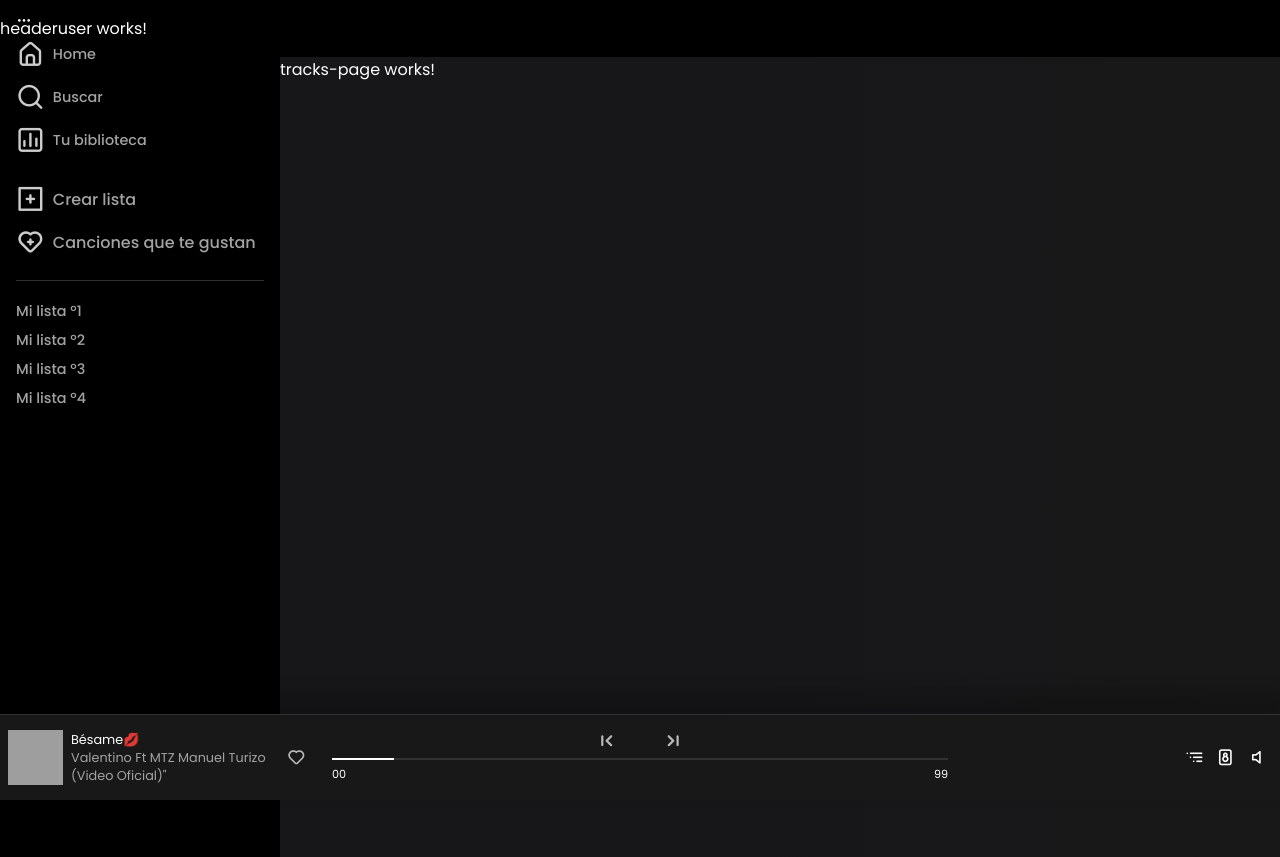
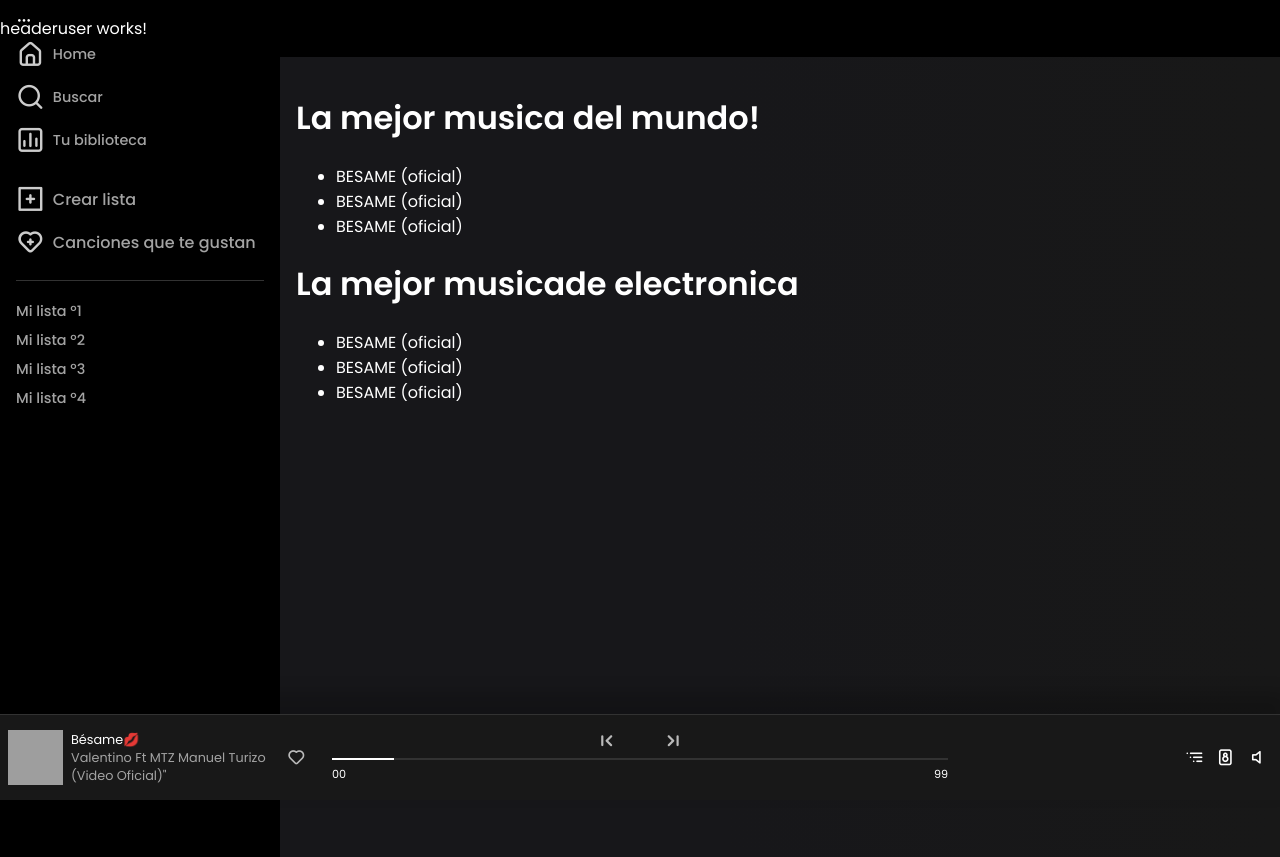
Before and after one commit to DJPORTILLO30/spotify-clon, an Angular app: page /tracks in a window 1280 px wide. Built offline with nearby package versions, Linux system fonts and the light colour scheme; grey boxes are pictures that could not be loaded.

Commit message:
Servicios

```diff
--- a/src/app/modules/tracks/pages/tracks-page/tracks-page.component.css
+++ b/src/app/modules/tracks/pages/tracks-page/tracks-page.component.css
@@ -0,0 +1,3 @@
+.tracks-page{
+    padding: 1rem;
+}
--- a/src/app/modules/tracks/pages/tracks-page/tracks-page.component.html
+++ b/src/app/modules/tracks/pages/tracks-page/tracks-page.component.html
@@ -1 +1,6 @@
-<p>tracks-page works!</p>
+<div class="tracks-page">
+    <!--Section TOP(small)-->
+    <app-section-generic [dataTracks]="mockTrackList" [mode]="'small'" [title]="'La mejor musica del mundo!'"></app-section-generic>
+    <!--Section medium(big)-->
+    <app-section-generic [dataTracks]="mockTrackList" [mode]="'big'" [title]="'La mejor musicade electronica'"></app-section-generic>
+</div>
--- a/src/app/modules/tracks/pages/tracks-page/tracks-page.component.ts
+++ b/src/app/modules/tracks/pages/tracks-page/tracks-page.component.ts
@@ -7,6 +7,15 @@
 })
 export class TracksPageComponent implements OnInit {
 
+  mockTrackList = [
+    {
+      name:'BESAME (oficial)'
+    }, {
+      name:'BESAME (oficial)'
+    }, {
+      name:'BESAME (oficial)'
+    }
+  ]
   constructor() { }
 
   ngOnInit(): void {
--- a/src/app/modules/tracks/tracks.module.ts
+++ b/src/app/modules/tracks/tracks.module.ts
@@ -3,6 +3,7 @@
 
 import { TracksRoutingModule } from './tracks-routing.module';
 import { TracksPageComponent } from './pages/tracks-page/tracks-page.component';
+import { SharedModule } from '@shared/shared.module';
 
 
 @NgModule({
@@ -11,7 +12,8 @@
   ],
   imports: [
     CommonModule,
-    TracksRoutingModule
+    TracksRoutingModule,
+    SharedModule
   ]
 })
 export class TracksModule { }
--- /dev/null
+++ b/src/app/shared/components/card-player/card-player.component.html
@@ -0,0 +1 @@
+<p>card-player works!</p>
--- /dev/null
+++ b/src/app/shared/components/card-player/card-player.component.ts
@@ -0,0 +1,15 @@
+import { Component, OnInit } from '@angular/core';
+
+@Component({
+  selector: 'app-card-player',
+  templateUrl: './card-player.component.html',
+  styleUrls: ['./card-player.component.css']
+})
+export class CardPlayerComponent implements OnInit {
+
+  constructor() { }
+
+  ngOnInit(): void {
+  }
+
+}
--- /dev/null
+++ b/src/app/shared/components/section-generic/section-generic.component.html
@@ -0,0 +1,11 @@
+<div class="section--generic">
+    <h1 class="section--generic__title">{{title}}</h1>
+
+    <div class="section--generic__player--zone">
+        <ul class="player--list" [ngClass]="{'card-small':mode === 'small','card-big':mode === 'big'}">
+            <li *ngFor="let player of dataTracks">
+                {{player.name}}
+            </li>
+        </ul>
+    </div>
+</div>
--- /dev/null
+++ b/src/app/shared/components/section-generic/section-generic.component.ts
@@ -0,0 +1,19 @@
+import { Component, OnInit , Input } from '@angular/core';
+
+@Component({
+  selector: 'app-section-generic',
+  templateUrl: './section-generic.component.html',
+  styleUrls: ['./section-generic.component.css']
+})
+export class SectionGenericComponent implements OnInit {
+  @Input() title: string = ''
+  @Input() mode: 'small' | 'big' = 'big'
+  @Input() dataTracks: Array<any> = []
+
+
+  constructor() { }
+
+  ngOnInit(): void {
+  }
+
+}
```
Also changed, not shown: src/app/shared/shared.module.ts (+8 -2 lines), src/app/shared/components/card-player/card-player.component.css (added), src/app/shared/components/section-generic/section-generic.component.css (added), 2 other files (tests, documents, lock files or other folders).
